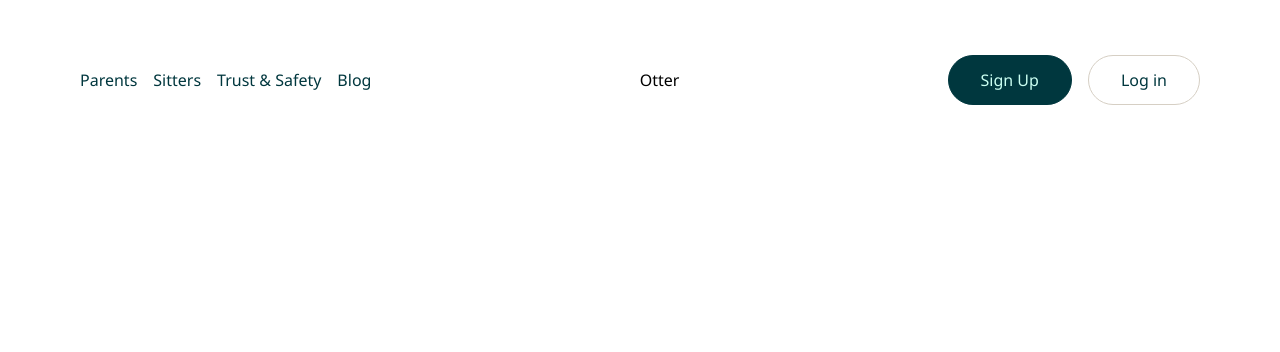
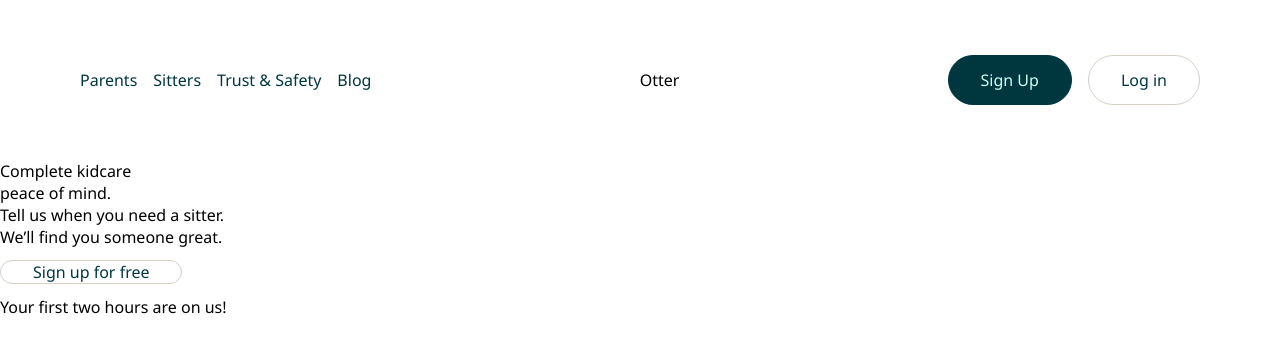
Before and after one commit to thedev24/theotter, a plain HTML site: page index.html in a window 1280 px wide. Drawn offline with Linux system fonts and the light colour scheme.

Commit message:
feat: Hero Section HTML added

```diff
--- a/index.html
+++ b/index.html
@@ -25,6 +25,14 @@
                 </div>
             </div>
         </nav>
+        <section class="hero">
+            <div class="hero-wrapper">
+                <div class="heading">Complete kidcare<br>peace of mind.</div>
+                <div class="sub-heading">Tell us when you need a sitter.<br>We’ll find you someone great.</div>
+                <a class="btn hero-btn">Sign up for free</a>
+                <div class="mini-heading">Your first two hours are on us!</div>
+            </div>
+        </section>
     </div>
 </body>
 </html>
```
